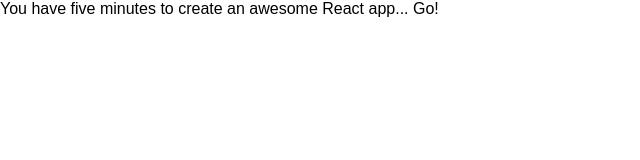
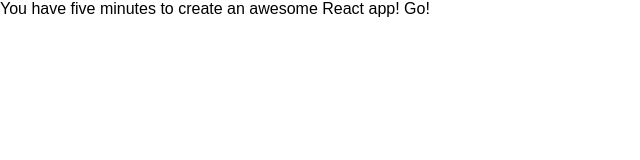
Before and after one commit to GiacomoSorbi/1-hello-world-in-react, a React (Create React App) app: page / in a window 1280 px wide. Shown: the top 160 px of the page, without its empty margins (0-640 px from the left). Built offline with nearby package versions, Linux system fonts and the light colour scheme.

Commit message:
modified text of app.js

```diff
--- a/src/App.js
+++ b/src/App.js
@@ -4,7 +4,7 @@
 
 class App extends Component {
   render() {
-    return <div>You have five minutes to create an awesome React app... Go!</div>;
+    return <div>You have five minutes to create an awesome React app! Go!</div>;
   }
 }
 
```
